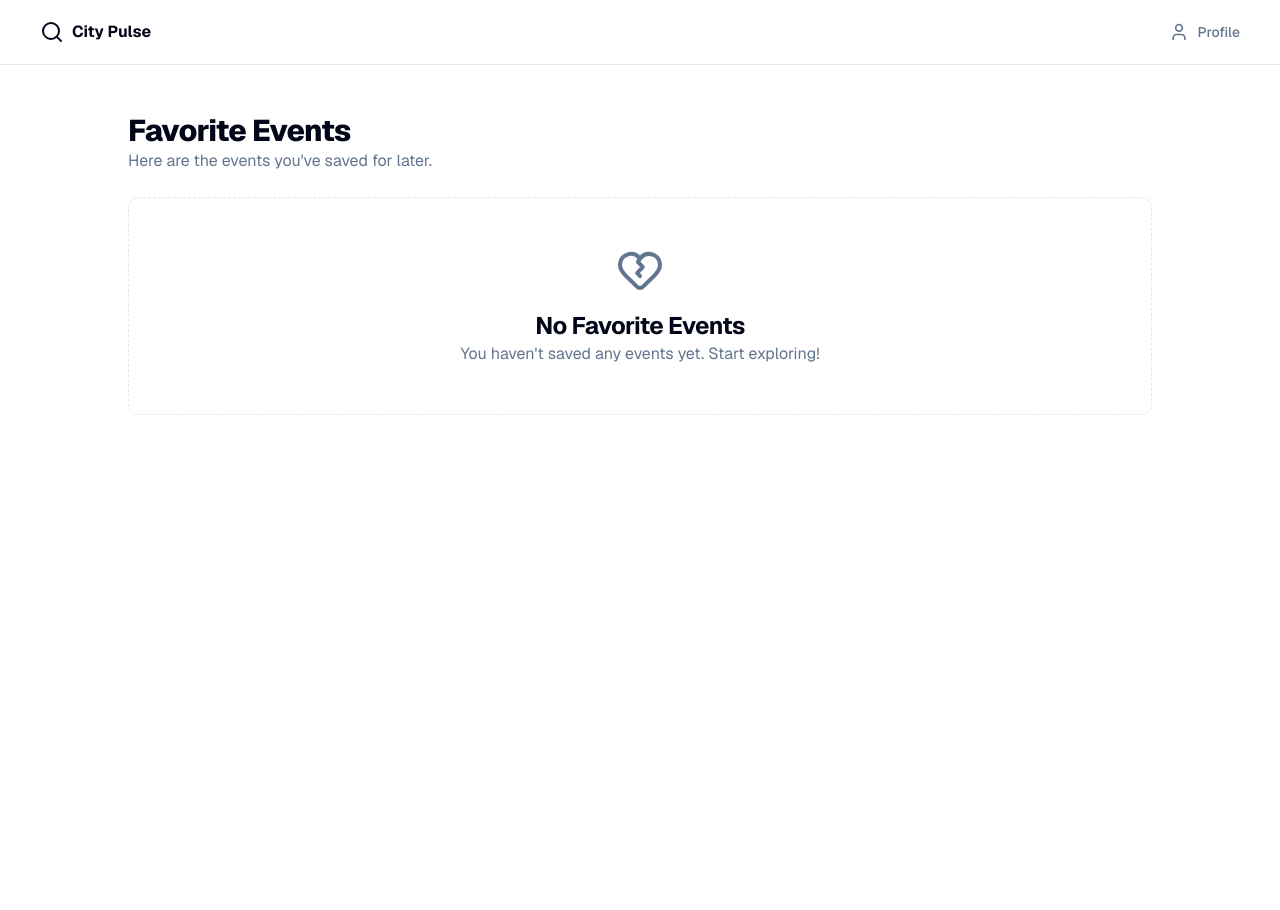
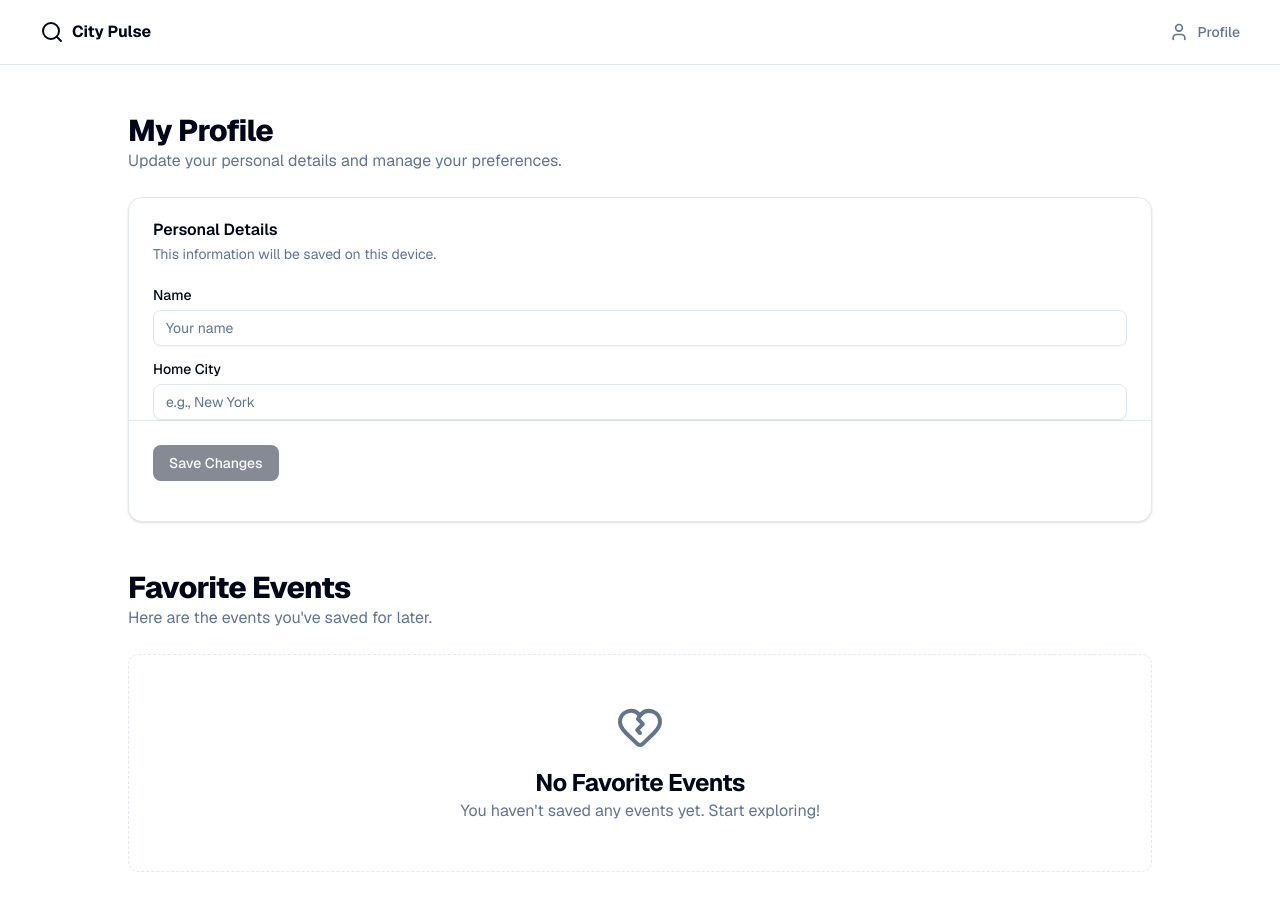
Before and after one commit to yz-abdulrehman-khan/city-pulse-explorer, a Next.js app: page /profile in a window 1280 px wide. Shown: the top 910 px of the page. Before the commit the page ends 800 px from the top, so only its background shows below. Built offline with nearby package versions, Linux system fonts and the light colour scheme.

Commit message:
feat(profile): implement form to update user details

```diff
--- a/app/profile/page.tsx
+++ b/app/profile/page.tsx
@@ -1,10 +1,21 @@
 "use client";
 
 import { FavoriteEventsList } from "@/components/profile/favorite-events-list";
+import { ProfileForm } from "@/components/profile/profile-form";
 
 export default function ProfilePage() {
   return (
     <div className="container mx-auto max-w-5xl space-y-12 py-12">
+      <div>
+        <h2 className="text-3xl font-extrabold tracking-tight">My Profile</h2>
+        <p className="text-muted-foreground">
+          Update your personal details and manage your preferences.
+        </p>
+        <div className="mt-6">
+          <ProfileForm />
+        </div>
+      </div>
+
       <div>
         <h2 className="text-3xl font-extrabold tracking-tight">
           Favorite Events
--- /dev/null
+++ b/components/profile/profile-form.tsx
@@ -0,0 +1,106 @@
+"use client";
+import { zodResolver } from "@hookform/resolvers/zod";
+import { useForm } from "react-hook-form";
+import { z } from "zod";
+import { Button } from "@/components/ui/button";
+import {
+  Form,
+  FormControl,
+  FormField,
+  FormItem,
+  FormLabel,
+  FormMessage,
+} from "@/components/ui/form";
+import { Input } from "@/components/ui/input";
+import {
+  Card,
+  CardContent,
+  CardDescription,
+  CardFooter,
+  CardHeader,
+  CardTitle,
+} from "@/components/ui/card";
+import { useProfile } from "@/hooks/use-profile";
+import { useToast } from "@/hooks/use-toast";
+
+const profileFormSchema = z.object({
+  name: z.string().min(2, {
+    message: "Name must be at least 2 characters.",
+  }),
+  homeCity: z.string().min(2, {
+    message: "City must be at least 2 characters.",
+  }),
+});
+
+type ProfileFormValues = z.infer<typeof profileFormSchema>;
+
+export function ProfileForm() {
+  const { profile, saveProfile } = useProfile();
+  const { toast } = useToast();
+
+  const form = useForm<ProfileFormValues>({
+    resolver: zodResolver(profileFormSchema),
+    defaultValues: {
+      name: "",
+      homeCity: "",
+    },
+    // Pass the loaded profile data to the form
+    values: profile,
+  });
+
+  function onSubmit(data: ProfileFormValues) {
+    saveProfile(data);
+    toast({
+      title: "Profile Updated",
+      description: "Your details have been saved successfully.",
+    });
+  }
+
+  return (
+    <Card>
+      <CardHeader>
+        <CardTitle>Personal Details</CardTitle>
+        <CardDescription>
+          This information will be saved on this device.
+        </CardDescription>
+      </CardHeader>
+      <Form {...form}>
+        <form onSubmit={form.handleSubmit(onSubmit)}>
+          <CardContent className="space-y-4">
+            <FormField
+              control={form.control}
+              name="name"
+              render={({ field }) => (
+                <FormItem>
+                  <FormLabel>Name</FormLabel>
+                  <FormControl>
+                    <Input placeholder="Your name" {...field} />
+                  </FormControl>
+                  <FormMessage />
+                </FormItem>
+              )}
+            />
+            <FormField
+              control={form.control}
+              name="homeCity"
+              render={({ field }) => (
+                <FormItem>
+                  <FormLabel>Home City</FormLabel>
+                  <FormControl>
+                    <Input placeholder="e.g., New York" {...field} />
+                  </FormControl>
+                  <FormMessage />
+                </FormItem>
+              )}
+            />
+          </CardContent>
+          <CardFooter className="border-t px-6 py-4">
+            <Button type="submit" disabled={!form.formState.isDirty}>
+              Save Changes
+            </Button>
+          </CardFooter>
+        </form>
+      </Form>
+    </Card>
+  );
+}
```
